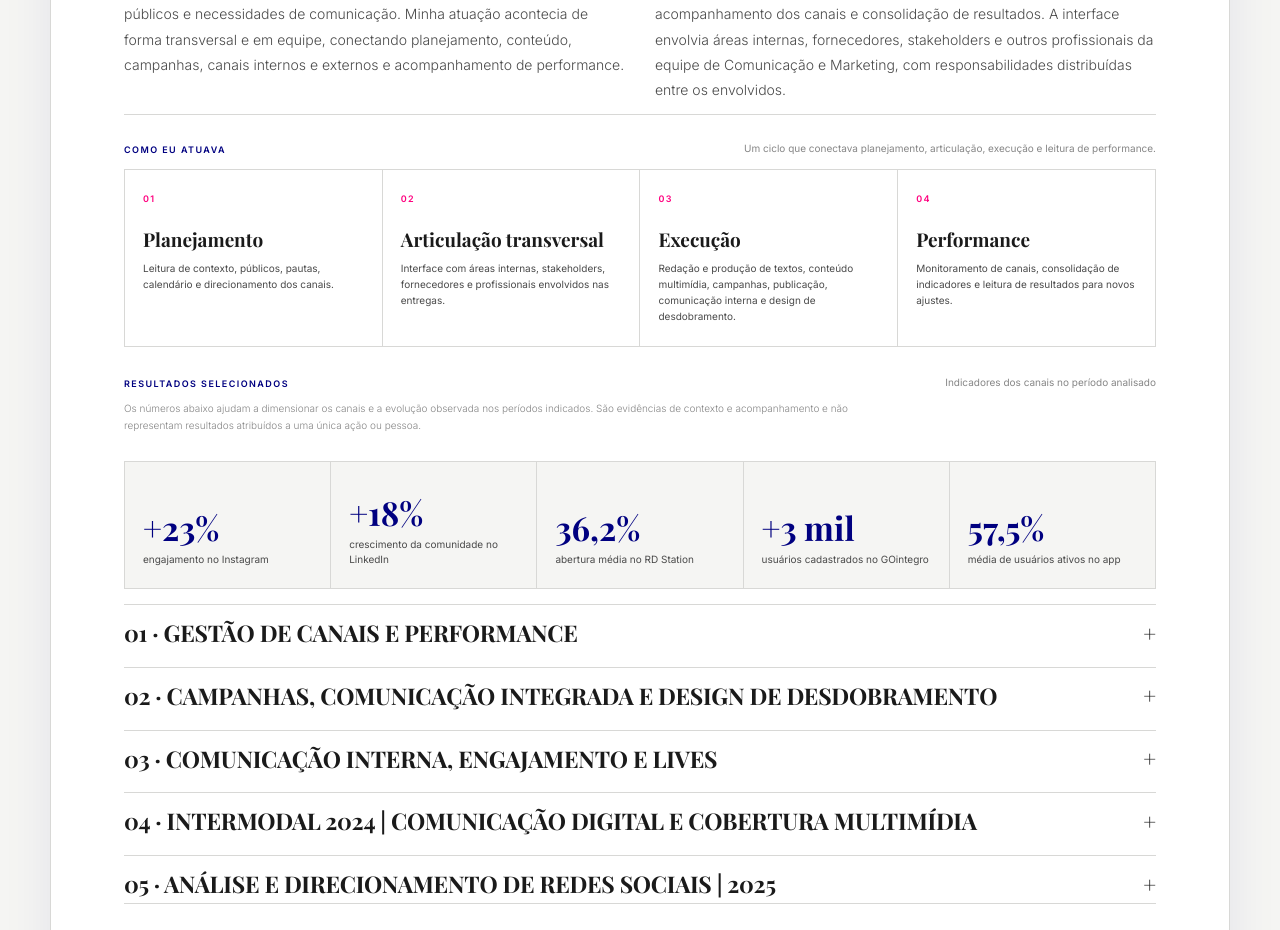
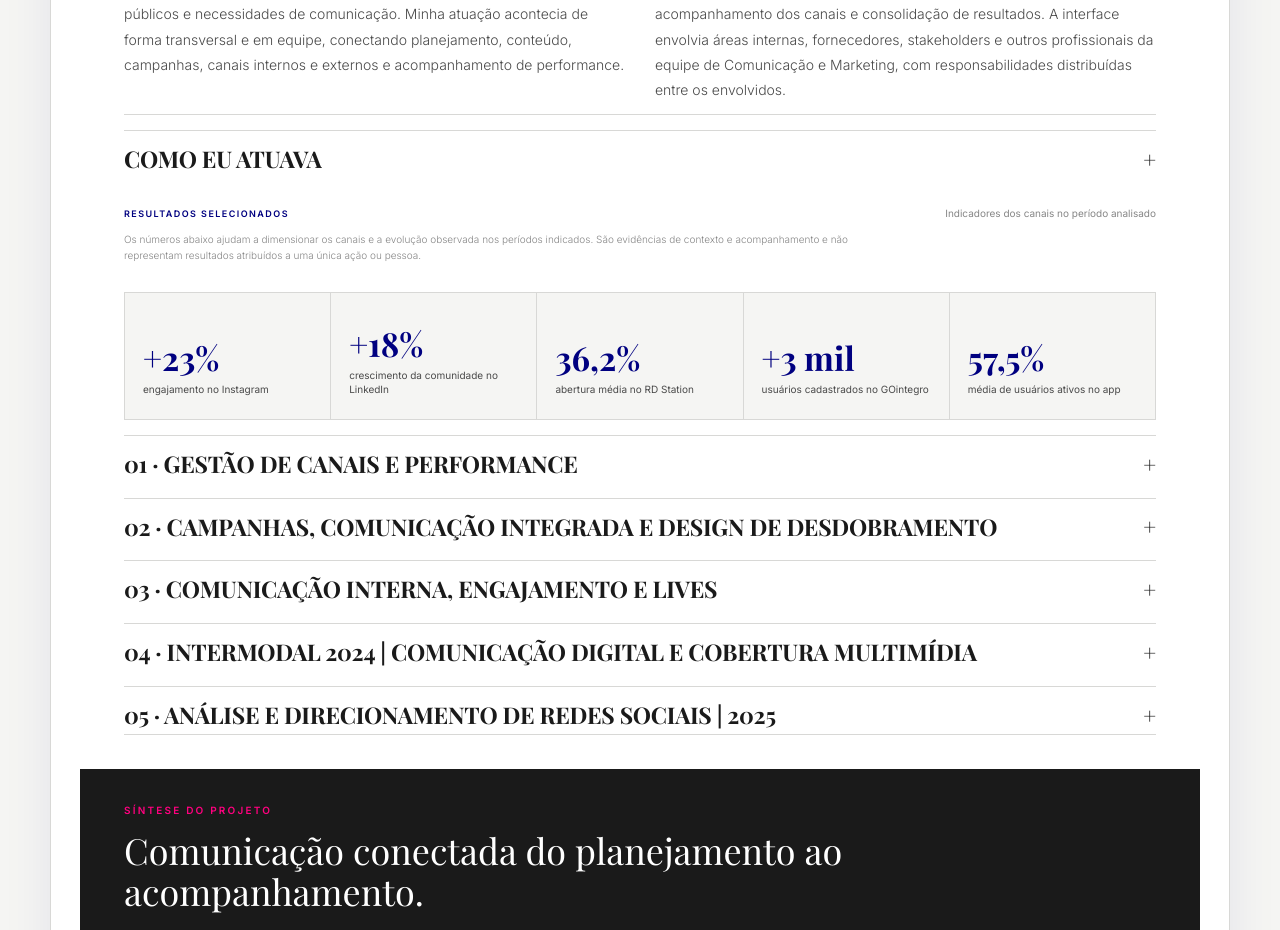
Before and after one commit to saramadalena/portifoliosara, a React (Vite) app: page / in a window 1280 px wide. Shown: the part 5020-5950 px from the top of the page. Built offline with nearby package versions, Linux system fonts and the light colour scheme; a web font is replaced by a local one.

Commit message:
refactor: compacta estrutura SADA sem alterar layout

```diff
--- a/src/PortfolioApp.tsx
+++ b/src/PortfolioApp.tsx
@@ -47,12 +47,12 @@ export default function PortfolioApp(){return <div className="portfolio-shell">
 <section id="cases" className="portfolio-section"><div className="portfolio-container"><Head kicker="Cases" title="Projetos que mostram a prática" intro="Contexto, responsabilidade e evidência ficam separados para que a página continue leve e cada pessoa escolha o quanto quer aprofundar."/><div className="portfolio-cases">
 <Case period="2022 a 2025" title="Grupo SADA" subtitle={sada.subtitle} image={sadaCover}><div className="portfolio-case-role"><small>Área de atuação</small><strong>Comunicação Digital · Analista de Marketing</strong><span>Grupo SADA · 2022 a 2025</span></div>
 <div className="portfolio-case-lead"><div><small>Contexto</small><p>{sada.contexto}</p></div><div><small>Minha atuação</small><p>{sada.atuacao}</p></div></div>
-<div className="portfolio-role-head"><small>Como eu atuava</small><span>Um ciclo que conectava planejamento, articulação, execução e leitura de performance.</span></div><div className="portfolio-role-map" aria-label="Ciclo de atuação no Grupo SADA">
+<Expandable title="Como eu atuava"><div className="portfolio-role-head"><small>Ciclo de atuação</small><span>Planejamento, articulação, execução e leitura de performance.</span></div><div className="portfolio-role-map" aria-label="Ciclo de atuação no Grupo SADA">
 <div><small>01</small><strong>Planejamento</strong><span>Leitura de contexto, públicos, pautas, calendário e direcionamento dos canais.</span></div>
 <div><small>02</small><strong>Articulação transversal</strong><span>Interface com áreas internas, stakeholders, fornecedores e profissionais envolvidos nas entregas.</span></div>
 <div><small>03</small><strong>Execução</strong><span>Redação e produção de textos, conteúdo multimídia, campanhas, publicação, comunicação interna e design de desdobramento.</span></div>
 <div><small>04</small><strong>Performance</strong><span>Monitoramento de canais, consolidação de indicadores e leitura de resultados para novos ajustes.</span></div>
-</div>
+</div></Expandable>
 <div className="portfolio-proof-head"><small>Resultados selecionados</small><span>Indicadores dos canais no período analisado</span></div><p className="portfolio-metrics-context">Os números abaixo ajudam a dimensionar os canais e a evolução observada nos períodos indicados. São evidências de contexto e acompanhamento e não representam resultados atribuídos a uma única ação ou pessoa.</p><div className="portfolio-metrics portfolio-metrics-featured">{sada.metricas.map(([v,l])=><div className="portfolio-metric" key={l}><strong>{v}</strong><span>{l}</span></div>)}</div>
 <Expandable title="01 · Gestão de canais e performance"><div className="portfolio-responsibility-note portfolio-responsibility-note-compact"><small>Minha atuação</small><strong>Planejamento + redação + gestão + análise</strong><span>Do calendário editorial e da produção textual à publicação, acompanhamento dos canais, relacionamento com a comunidade e consolidação de indicadores.</span></div><div className="portfolio-scope-tags"><span>Planejamento editorial</span><span>Redação e produção textual</span><span>Conteúdo multimídia</span><span>Publicação</span><span>Gestão de canais</span><span>Relacionamento</span><span>KPIs</span><span>Relatórios</span></div><p>{sada.canais}</p><h4>Instagram | 2024</h4><p>{sada.instagram}</p><h4>LinkedIn | jan–jul/2024</h4><p>{sada.linkedin}</p><h4>RD Station | 1º semestre/2024</h4><p>{sada.rd}</p><h4>GOintegro | 1º semestre/2024</h4><p>{sada.gointegro}</p></Expandable>
 <Expandable title="02 · Campanhas, comunicação integrada e design de desdobramento"><div className="portfolio-responsibility-note portfolio-responsibility-note-compact"><small>Minha atuação</small><strong>Conteúdo + aplicação da comunicação</strong><span>Participação no planejamento e execução das campanhas, com produção textual e desdobramentos visuais a partir de identidades, conceitos e direcionamentos já definidos.</span></div><div className="portfolio-scope-tags"><span>Institucional</span><span>Negócios</span><span>Sustentabilidade</span><span>Responsabilidade social</span><span>Diversidade</span><span>Marca empregadora</span></div><p>{sada.campanhas}</p><p>{sada.design}</p><div className="portfolio-evidence"><div className="portfolio-evidence-copy"><small>Evidência visual</small><strong>Desdobramento de campanha</strong><span>Aplicações e adaptações visuais dentro de identidade e direcionamento previamente definidos.</span></div><Mosaic label="Desdobramentos visuais de campanha no Grupo SADA" images={[sadaDesdobramento1,sadaDesdobramento2,sadaDesdobramento3]}/></div><div className="portfolio-process-line"><small>Fluxo de trabalho</small><strong>{sada.fluxo}</strong></div><div className="portfolio-process-proof"><div><small>Organização da operação</small><p>{sada.processos}</p></div><div className="portfolio-scope-tags">{sada.processoItens.map(item=><span key={item}>{item}</span>)}</div></div></Expandable>
```
